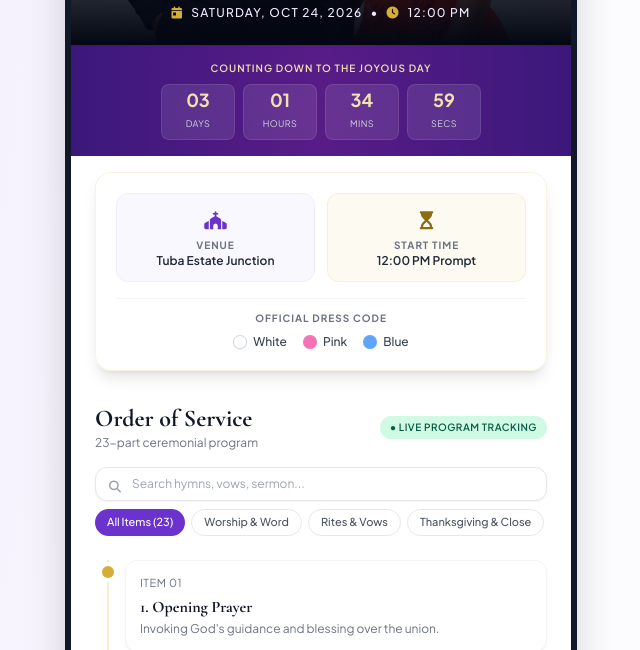
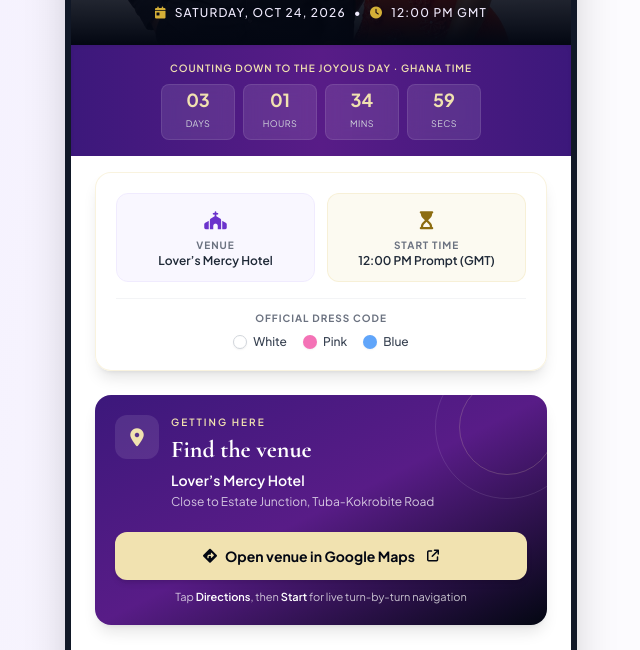
Before and after one commit to Lxrd-Prinx/wedding-order-of-service, a plain HTML site: page index.html in a window 1280 px wide. Shown: the part 442-1092 px from the top of the page, without its empty margins (319-959 px from the left). Drawn offline with nearby package versions, Linux system fonts and the light colour scheme.

Commit message:
Update index.html

```diff
--- a/index.html
+++ b/index.html
@@ -163,6 +163,7 @@
                     <button
                         onclick="window.print()"
                         title="Print Program"
+                        aria-label="Print wedding program"
                         class="p-2 text-gray-600 hover:text-lavender-700 hover:bg-lavender-50 rounded-full transition"
                     >
                         <i class="fa-solid fa-print text-sm"></i>
@@ -218,7 +219,7 @@
                             Saturday, Oct 24, 2026
                             <span>•</span>
                             <i class="fa-solid fa-clock text-gold-500"></i>
-                            12:00 PM
+                            12:00 PM GMT
                         </p>
                     </div>
                 </section>
@@ -230,7 +231,7 @@
                     <p
                         class="text-[10px] uppercase tracking-widest text-gold-300 font-semibold mb-2"
                     >
-                        Counting Down To The Joyous Day
+                        Counting Down To The Joyous Day · Ghana Time
                     </p>
                     <div
                         id="countdown"
@@ -309,7 +310,7 @@
                                     Venue
                                 </h2>
                                 <p class="text-xs font-semibold text-gray-800">
-                                    Tuba Estate Junction
+                                    Lover&rsquo;s Mercy Hotel
                                 </p>
                             </div>
                             <div
@@ -324,7 +325,7 @@
                                     Start Time
                                 </h2>
                                 <p class="text-xs font-semibold text-gray-800">
-                                    12:00 PM Prompt
+                                    12:00 PM Prompt (GMT)
                                 </p>
                             </div>
                         </div>
@@ -369,6 +370,88 @@
                     </div>
                 </section>
 
+                <!-- Venue Directions -->
+                <section
+                    class="no-print px-4 sm:px-6 pb-5"
+                    aria-labelledby="venue-directions-title"
+                >
+                    <div
+                        class="relative overflow-hidden rounded-2xl bg-gradient-to-br from-lavender-900 via-purple-900 to-gray-950 p-5 text-white shadow-lg"
+                    >
+                        <div
+                            class="pointer-events-none absolute -right-8 -top-10 h-36 w-36 rounded-full border border-white/10"
+                            aria-hidden="true"
+                        ></div>
+                        <div
+                            class="pointer-events-none absolute -right-2 -top-4 h-24 w-24 rounded-full border border-gold-300/20"
+                            aria-hidden="true"
+                        ></div>
+                        <div class="relative">
+                            <div class="flex items-start gap-3">
+                                <span
+                                    class="flex h-11 w-11 shrink-0 items-center justify-center rounded-xl bg-white/10 text-gold-300"
+                                    aria-hidden="true"
+                                >
+                                    <i
+                                        class="fa-solid fa-location-dot text-lg"
+                                    ></i>
+                                </span>
+                                <div>
+                                    <p
+                                        class="text-[10px] font-semibold uppercase tracking-[0.2em] text-gold-300"
+                                    >
+                                        Getting here
+                                    </p>
+                                    <h2
+                                        id="venue-directions-title"
+                                        class="mt-1 font-serif text-2xl font-bold"
+                                    >
+                                        Find the venue
+                                    </h2>
+                                    <p class="mt-1 text-sm font-semibold">
+                                        Lover&rsquo;s Mercy Hotel
+                                    </p>
+                                    <p
+                                        class="mt-0.5 text-xs leading-relaxed text-white/75"
+                                    >
+                                        Close to Estate Junction, Tuba-Kokrobite
+                                        Road
+                                    </p>
+                                </div>
+                            </div>
+                            <a
+                                href="https://maps.app.goo.gl/9fZqd8qdimWDMpdd6?g_st=iw"
+                                target="_blank"
+                                rel="noopener noreferrer"
+                                aria-label="Open the Lover's Mercy Hotel location in Google Maps"
+                                class="mt-5 flex min-h-12 w-full items-center justify-center gap-2 rounded-xl bg-gold-300 px-4 py-3 text-sm font-bold text-gray-950 shadow-md transition hover:bg-gold-100 focus-visible:outline-none focus-visible:ring-2 focus-visible:ring-white focus-visible:ring-offset-2 focus-visible:ring-offset-lavender-900"
+                            >
+                                <i
+                                    class="fa-solid fa-diamond-turn-right"
+                                    aria-hidden="true"
+                                ></i>
+                                Open venue in Google Maps
+                                <i
+                                    class="fa-solid fa-arrow-up-right-from-square ml-1 text-xs"
+                                    aria-hidden="true"
+                                ></i>
+                            </a>
+                            <p
+                                class="mt-2 text-center text-[11px] leading-relaxed text-white/75"
+                            >
+                                Tap
+                                <span class="font-semibold text-white"
+                                    >Directions</span
+                                >, then
+                                <span class="font-semibold text-white"
+                                    >Start</span
+                                >
+                                for live turn-by-turn navigation
+                            </p>
+                        </div>
+                    </div>
+                </section>
+
                 <!-- Order of Service Section -->
                 <section class="px-4 sm:px-6 py-2">
                     <div class="flex items-center justify-between mb-4">
@@ -403,7 +486,7 @@
                             <input
                                 type="text"
                                 id="service-search"
-                                onkeyup="filterService()"
+                                oninput="filterService()"
                                 placeholder="Search hymns, vows, sermon..."
                                 class="w-full pl-9 pr-4 py-2 bg-white rounded-xl border border-gray-200 text-xs focus:outline-none focus:ring-2 focus:ring-lavender-500/50 shadow-sm"
                             />
@@ -1135,6 +1218,14 @@
                                 </p>
                             </div>
                         </div>
+                        <p
+                            id="service-empty"
+                            class="hidden rounded-xl bg-lavender-50 p-4 text-center text-sm text-gray-600"
+                            role="status"
+                        >
+                            No program items match your search. Try another word
+                            or category.
+                        </p>
                     </div>
                 </section>
 
@@ -1194,6 +1285,13 @@
                         class="no-print bg-white p-4 rounded-2xl border border-lavender-200 shadow-sm mb-4"
                     >
                         <div class="space-y-3">
+                            <p
+                                class="text-center text-[11px] leading-relaxed text-gray-500"
+                            >
+                                Wishes added here are visible only in this
+                                browser; they are not saved or sent to the
+                                couple.
+                            </p>
                             <label for="wish-name" class="sr-only"
                                 >Your full name</label
                             >
@@ -1214,10 +1312,11 @@
                                 class="w-full px-3 py-2 bg-gray-50 rounded-xl border border-gray-200 text-xs focus:outline-none focus:ring-2 focus:ring-lavender-500"
                             ></textarea>
                             <button
+                                type="button"
                                 onclick="postWish()"
                                 class="w-full py-2.5 bg-lavender-700 hover:bg-lavender-900 text-white font-medium text-xs rounded-xl shadow-sm transition flex items-center justify-center gap-2"
                             >
-                                <i class="fa-solid fa-paper-plane"></i> Send
+                                <i class="fa-solid fa-paper-plane"></i> Add
                                 Blessing
                             </button>
                         </div>
@@ -1313,15 +1412,17 @@
                 <div
                     class="mt-4 pt-3 border-t border-gray-800 text-[10px] text-gray-400"
                 >
-                    Joseph & Stella • October 24, 2026 • Tuba Estate Junction
+                    Joseph & Stella • October 24, 2026 • Lover&rsquo;s Mercy
+                    Hotel
                 </div>
             </footer>
         </div>
 
         <!-- JavaScript Interactions -->
         <script>
-            // 1. Countdown Logic for Saturday, Oct 24, 2026 at 12:00 PM
-            const targetDate = new Date('2026-10-24T12:00:00').getTime();
+            // Ghana observes GMT year-round, so use UTC for every guest's countdown.
+            const targetDate = Date.UTC(2026, 9, 24, 12);
+            let countdownInterval;
 
             function updateCountdown() {
                 const now = new Date().getTime();
@@ -1350,6 +1451,7 @@
                         seconds,
                     ).padStart(2, '0');
                 } else {
+                    clearInterval(countdownInterval);
                     document.getElementById('countdown').innerHTML = `
                     <div class="col-span-4 font-serif text-lg text-gold-300 font-bold py-1">
                         ✨ The Celebration Has Begun! ✨
@@ -1357,7 +1459,7 @@
                 `;
                 }
             }
-            setInterval(updateCountdown, 1000);
+            countdownInterval = setInterval(updateCountdown, 1000);
             updateCountdown();
 
             // 2. Search Filter for Order of Service Items
@@ -1373,6 +1475,7 @@
                     .value.trim()
                     .toLowerCase();
                 const items = document.querySelectorAll('.service-item');
+                let visibleCount = 0;
 
                 items.forEach((item) => {
                     const text = item.textContent.toLowerCase();
@@ -1382,7 +1485,11 @@
                         item.getAttribute('data-category') === activeCategory;
                     item.style.display =
                         matchesSearch && matchesCategory ? '' : 'none';
+                    if (matchesSearch && matchesCategory) visibleCount += 1;
                 });
+                document
+                    .getElementById('service-empty')
+                    .classList.toggle('hidden', visibleCount > 0);
             }
 
             // 3. Category Filter Tabs
```
